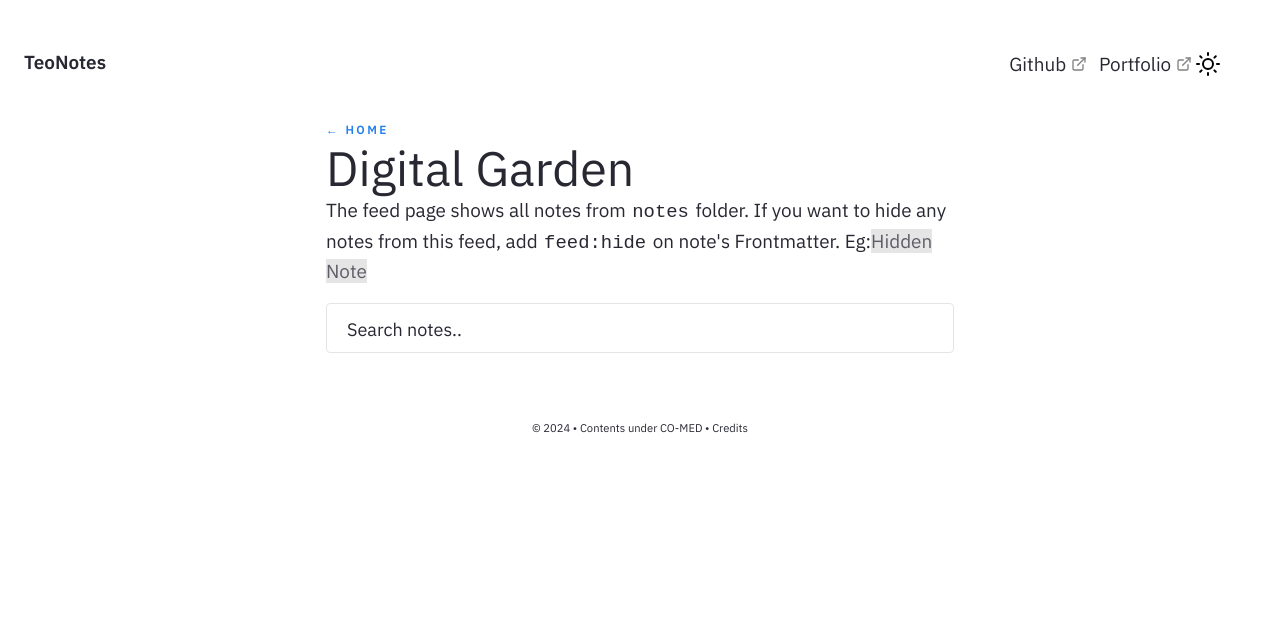
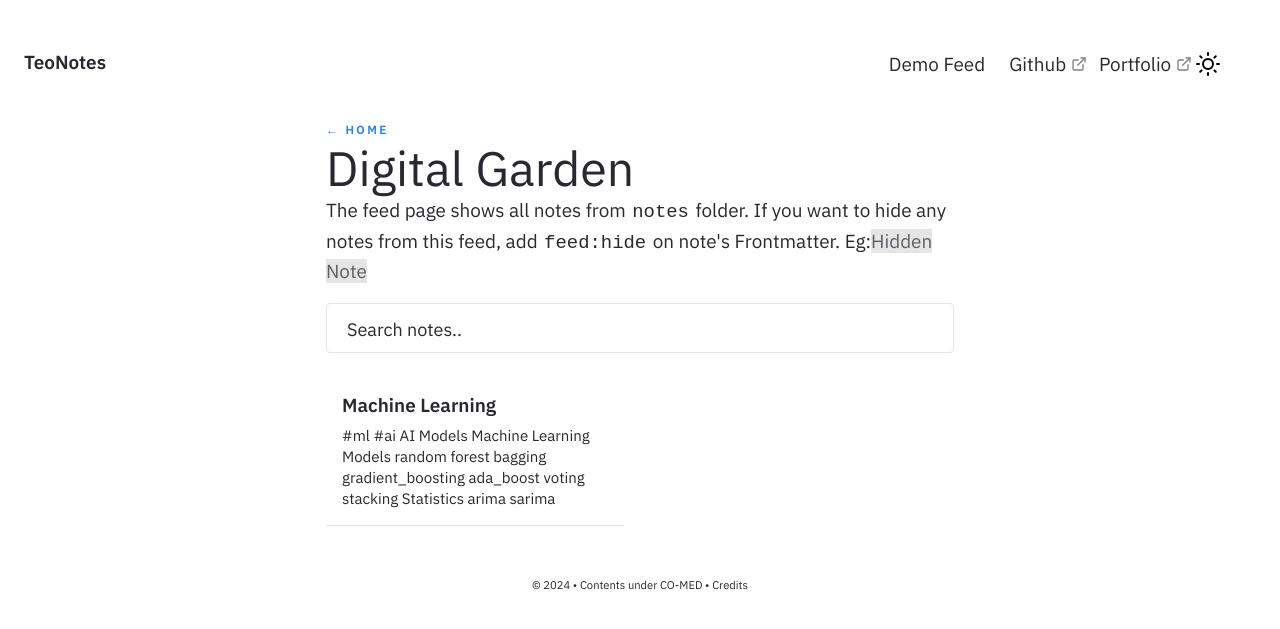
Before and after one commit to TeoEchavarria/knowledge, a Jekyll site: the page built from pages/notes.md, in a window 1280 px wide. Shown: the top 629 px of the page. Built offline with Jekyll 4.4.1, drawn with Linux system fonts in a browser that asks for light colours.

Commit message:
Initials Notes

```diff
--- a/_includes/Nav.html
+++ b/_includes/Nav.html
@@ -53,6 +53,9 @@
 
     <div id="navbarBasicExample" class="navbar-menu">
       <div class="navbar-start">
+        <a href="{{'/notes' | relative_url}}" class="navbar-item">
+          Demo Feed
+        </a>
         <a href="https://github.com/TeoEchavarria" target="_blank" class="navbar-item">
           Github
         </a>
--- /dev/null
+++ b/_notes/Public/Machine Learning.md
@@ -0,0 +1,22 @@
+---
+
+title: Machine Learning
+feed: show
+date: 11-05-2022
+
+---
+
+#ml #ai
+# AI Models
+
+## Machine Learning Models
+- [[random forest]]
+- [[bagging]]
+- [[gradient_boosting]]
+- [[ada_boost]]
+- [[voting]]
+- [[stacking]]
+
+## Statistics
+- [[arima]]
+- [[sarima]]
```
Also changed, not shown: _posts/2020-03-01-features.md (deleted, +0 -29 lines), _posts/2020-03-01-how-to.md (deleted, +0 -81 lines), pages/index.md (+1 -1 lines).
